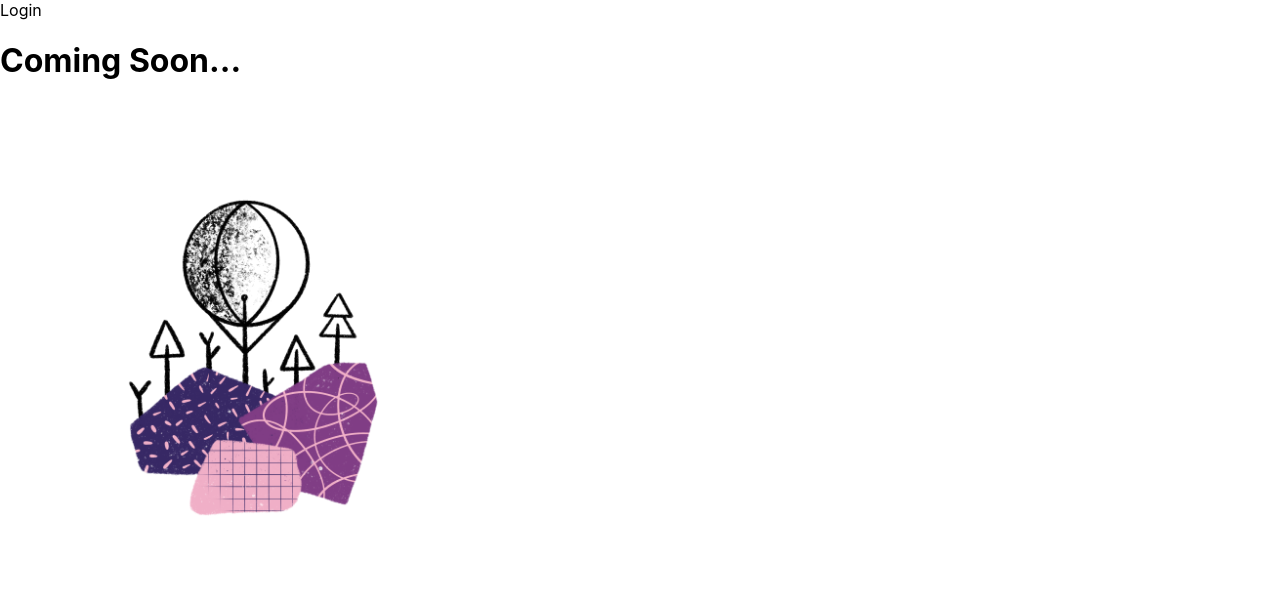
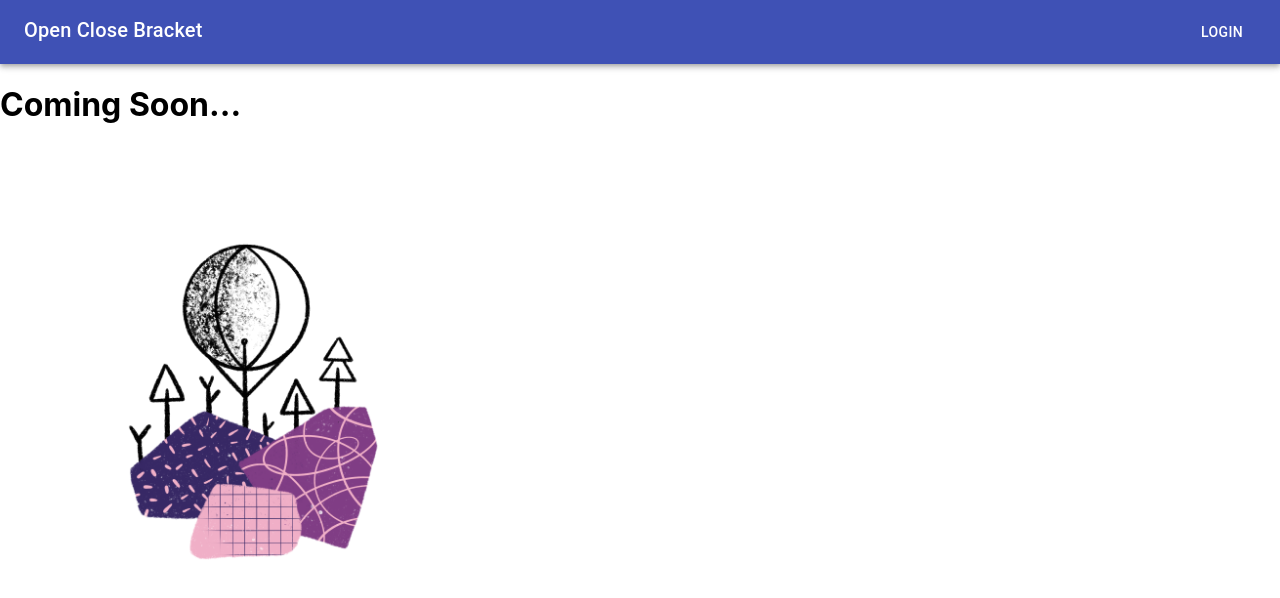
Before and after one commit to JarrydMartin/myblog, a Next.js app: page / in a window 1280 px wide. Shown: the top 598 px of the page. Built offline with nearby package versions, Linux system fonts and the light colour scheme; no server answers.

Commit message:
added basic app bar

```diff
--- /dev/null
+++ b/components/MyAppBar.tsx
@@ -0,0 +1,42 @@
+import { AppBar, Button, createStyles, Grid, IconButton, makeStyles, Theme, Toolbar, Typography } from "@material-ui/core";
+import React from "react";
+import MenuIcon from '@material-ui/icons/Menu';
+import { useUser } from "@auth0/nextjs-auth0";
+
+
+function LoginButton() {
+    return (
+        <a  href="/api/auth/login"><Button color="inherit">Login</Button></a>
+
+    )
+}
+
+function LogoutButton() {
+    return (
+        <a  href="/api/auth/logout"><Button color="inherit">Logout</Button></a>
+    )
+}
+
+
+const MyAppBar = () => {
+
+    const {user} = useUser()
+  return (
+    <AppBar position="static">
+      <Toolbar>
+       <Grid container spacing={5}>
+         <Grid item xs={11}>
+        <Typography variant="h6">
+          Open Close Bracket
+        </Typography>
+        </Grid>
+             <Grid item xs={"auto"}>
+          {user ? <LogoutButton /> : <LoginButton/>}
+          </Grid>
+        </Grid>
+      </Toolbar>
+    </AppBar>
+  );
+};
+
+export default MyAppBar;
--- a/package.json
+++ b/package.json
@@ -10,6 +10,7 @@
   "dependencies": {
     "@auth0/nextjs-auth0": "^1.0.0",
     "@material-ui/core": "^4.11.3",
+    "@material-ui/icons": "^4.11.2",
     "@types/mongodb": "^3.6.7",
     "axios": "^0.21.1",
     "mongodb": "^3.6.4",
--- a/pages/_app.tsx
+++ b/pages/_app.tsx
@@ -1,9 +1,11 @@
 import '../styles/globals.css'
 import { UserProvider } from '@auth0/nextjs-auth0'
+import MyAppBar from '../components/MyAppBar'
 
 function MyApp({ Component, pageProps }) {
   return(
     <UserProvider>
+      <MyAppBar/>
       <Component {...pageProps} />
     </UserProvider>
   );
--- a/pages/index.tsx
+++ b/pages/index.tsx
@@ -3,7 +3,7 @@ import {useUser} from '@auth0/nextjs-auth0';
 
 
 export default function Home() {
-    const {user, isLoading, error} = useUser();
+    const { isLoading, error} = useUser();
 
     if (isLoading) return <Loading/>;
 
@@ -11,24 +11,11 @@ export default function Home() {
 
     return (
         <div>
-            {user ? <LogoutButton/>: <LoginButton/>}
             <h1>Coming Soon...</h1>
             <Image src="/Charco/Charco/Coming_soon.png"
                 width={500}
                 height={500}/>
         </div>
-    )
-}
-
-function LoginButton() {
-    return (
-        <a href="/api/auth/login">Login</a>
-    )
-}
-
-function LogoutButton() {
-    return (
-        <a href="/api/auth/logout">Logout</a>
     )
 }
 
```
Also changed, not shown: 1 other file (tests, documents, lock files or other folders).
